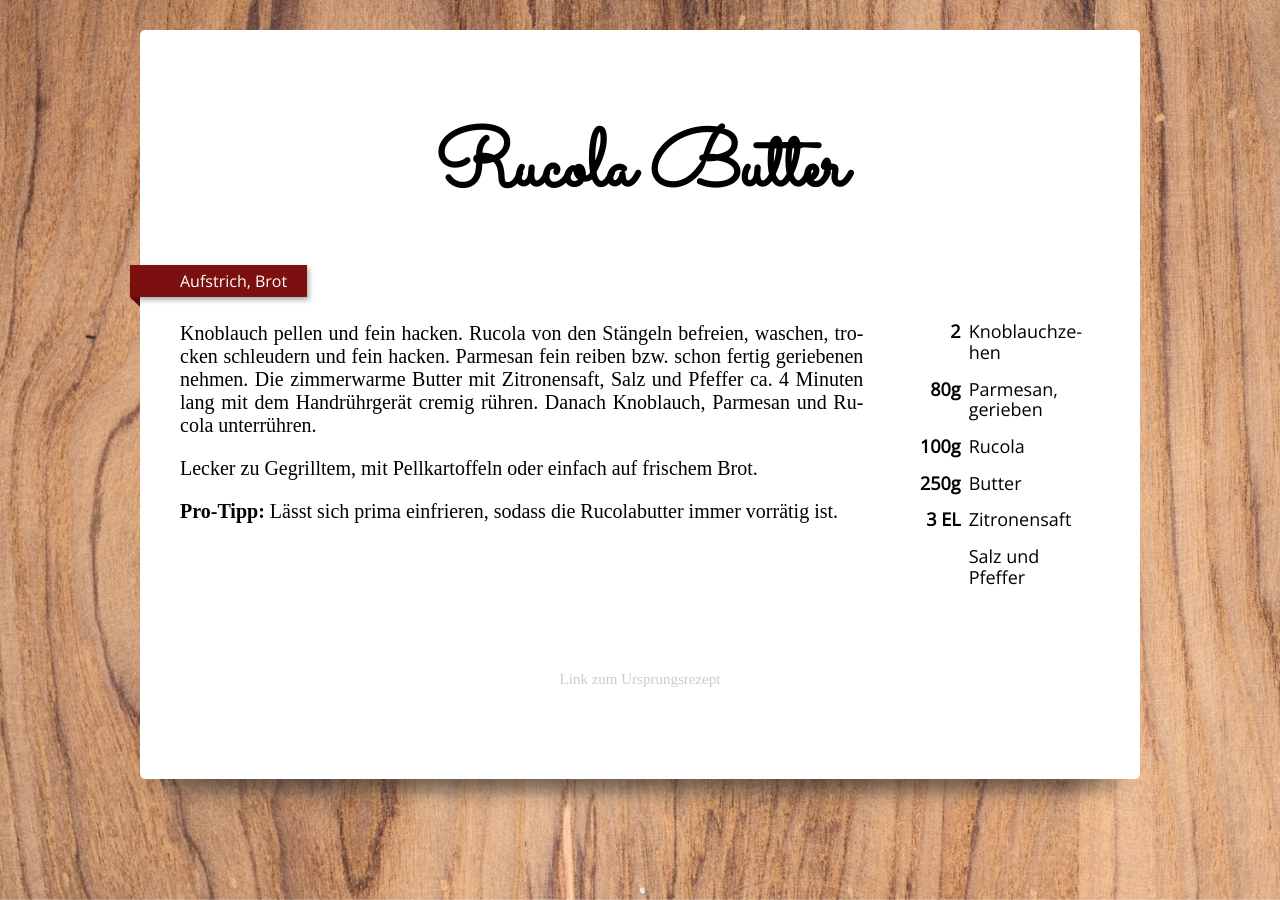
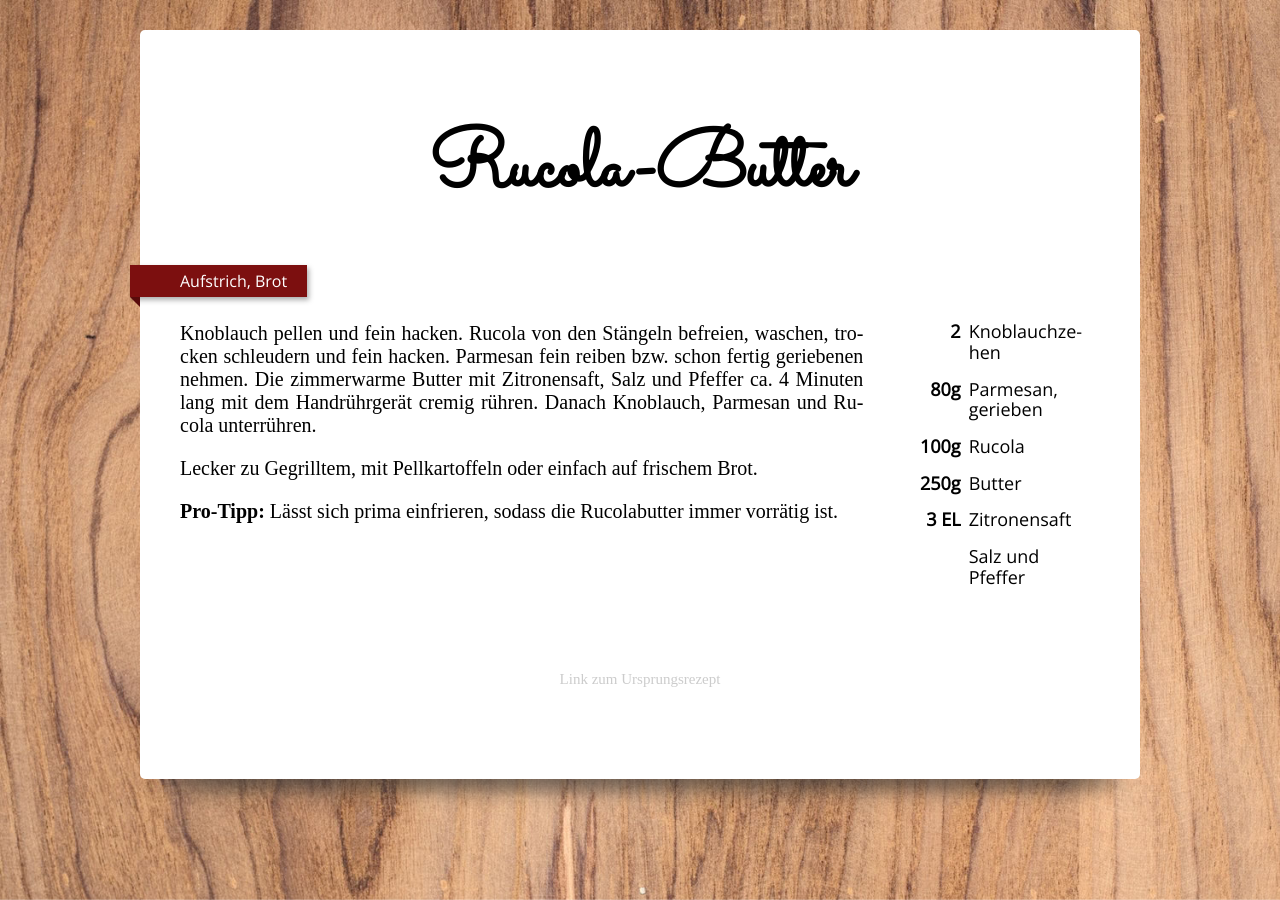
Before and after one commit to konstantinkobs/rezepte, a Jekyll site: the page built from _rezepte/rucola-butter.md, in a window 1280 px wide. Built offline with Jekyll 4.4.1, drawn with Linux system fonts in a browser that asks for light colours; some web fonts are replaced; part of the change alters nothing that is shown.

```diff
--- a/_rezepte/rucola-butter.md
+++ b/_rezepte/rucola-butter.md
@@ -1,16 +1,17 @@
 ---
-name: Rucola Butter
+name: Rucola-Butter
 tags:
-- Aufstrich
-- Brot
-link: https://www.chefkoch.de/rezepte/1098361215843441/Rucola-Butter.html
+  - Aufstrich
+  - Brot
+link: 'https://www.chefkoch.de/rezepte/1098361215843441/Rucola-Butter.html'
 zutaten:
-- 2  Knoblauchzehen
-- 80g  Parmesan, gerieben
-- 100g  Rucola
-- 250g  Butter
-- 3 EL  Zitronensaft
-- "  Salz und Pfeffer"
+  - 2  Knoblauchzehen
+  - '80g  Parmesan, gerieben'
+  - 100g  Rucola
+  - 250g  Butter
+  - 3 EL  Zitronensaft
+  - '  Salz und Pfeffer'
+published: true
 ---
 Knoblauch pellen und fein hacken. Rucola von den Stängeln befreien, waschen, trocken schleudern und fein hacken.
 Parmesan fein reiben bzw. schon fertig geriebenen nehmen.  Die zimmerwarme Butter mit Zitronensaft, Salz und Pfeffer ca. 4 Minuten lang mit dem Handrührgerät cremig rühren.
```
